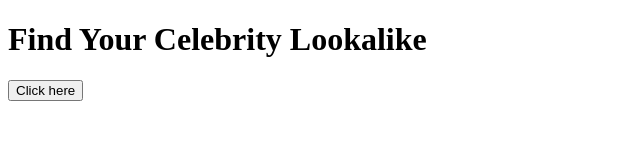
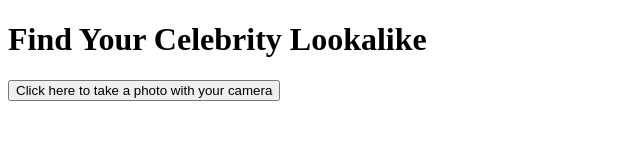
Before and after one commit to Abhay0090/13pro, a plain HTML site: page index.html in a window 1280 px wide. Shown: the whole page, without its empty margins (0-640 px from the left). Drawn offline with Linux system fonts and the light colour scheme.

Commit message:
Update index.html

```diff
--- a/index.html
+++ b/index.html
@@ -5,8 +5,9 @@
 </head>
 <body>
     <h1>Find Your Celebrity Lookalike</h1>
-    <button id="capture-btn">Click here</button>
+    <button id="capture-btn">Click here to take a photo with your camera</button>
     <canvas id="photo-canvas" style="display:none;"></canvas>
+    <img id="celebrity-img" style="display:none;"></img>
     <script src="index.js"></script>
 </body>
 </html>
```
